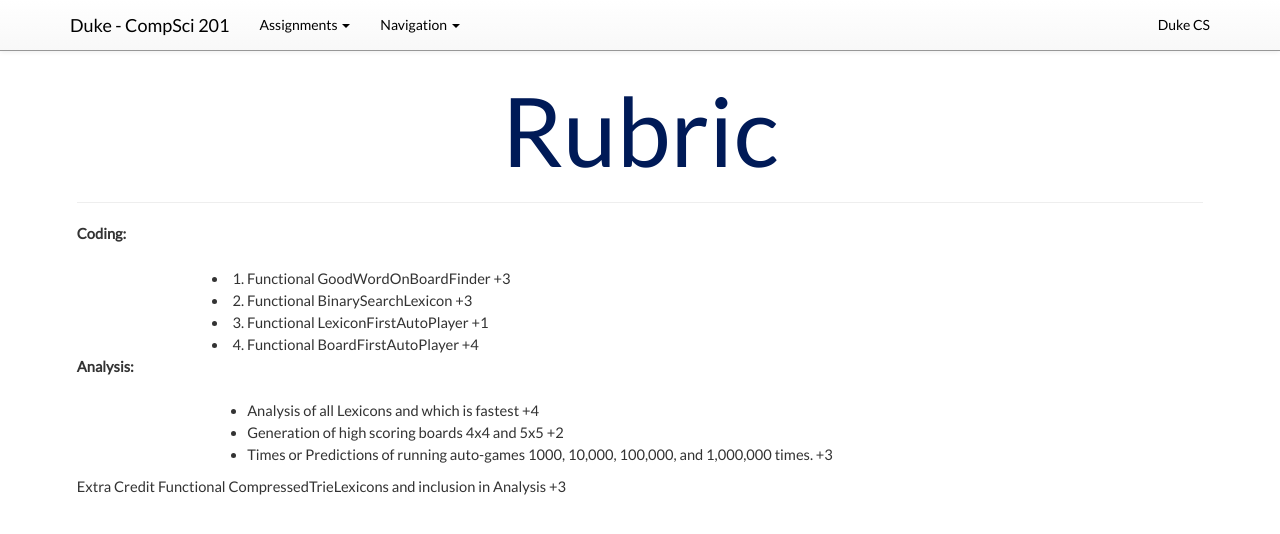
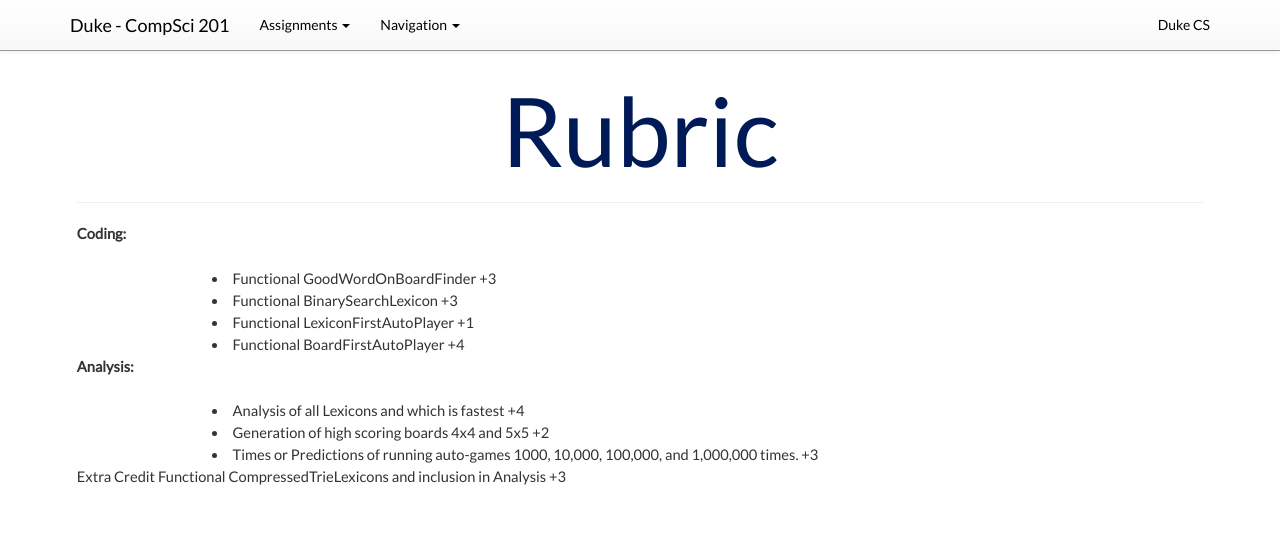
Before and after one commit to compsci201/compsci201.github.io, a Jekyll site: the page built from boggle/9.0-rubric.md, in a window 1280 px wide. Shown: the top 534 px of the page. Built offline with Jekyll 4.4.1, drawn with Linux system fonts in a browser that asks for light colours; nearby versions of some CDN libraries.

Commit message:
Full list

```diff
--- a/boggle/9.0-rubric.md
+++ b/boggle/9.0-rubric.md
@@ -6,15 +6,15 @@ assignment: "boggle"
 ---
 
 **Coding:**
-<li>1. Functional GoodWordOnBoardFinder +3 </li>
-<li>2. Functional BinarySearchLexicon +3</li>
-<li>3. Functional LexiconFirstAutoPlayer +1</li>
-<li>4. Functional BoardFirstAutoPlayer +4</li>
+<li>Functional GoodWordOnBoardFinder +3 </li>
+<li>Functional BinarySearchLexicon +3</li>
+<li>Functional LexiconFirstAutoPlayer +1</li>
+<li>Functional BoardFirstAutoPlayer +4</li>
 
 **Analysis:**
-1. Analysis of all Lexicons and which is fastest +4
-2. Generation of high scoring boards 4x4 and 5x5 +2
-3. Times or Predictions of running auto-games 1000, 10,000, 100,000, and 1,000,000 times. +3
+<li>Analysis of all Lexicons and which is fastest +4</li>
+<li>Generation of high scoring boards 4x4 and 5x5 +2</li>
+<li>Times or Predictions of running auto-games 1000, 10,000, 100,000, and 1,000,000 times. +3</li>
 
 
 Extra Credit Functional CompressedTrieLexicons and inclusion in Analysis +3
```
